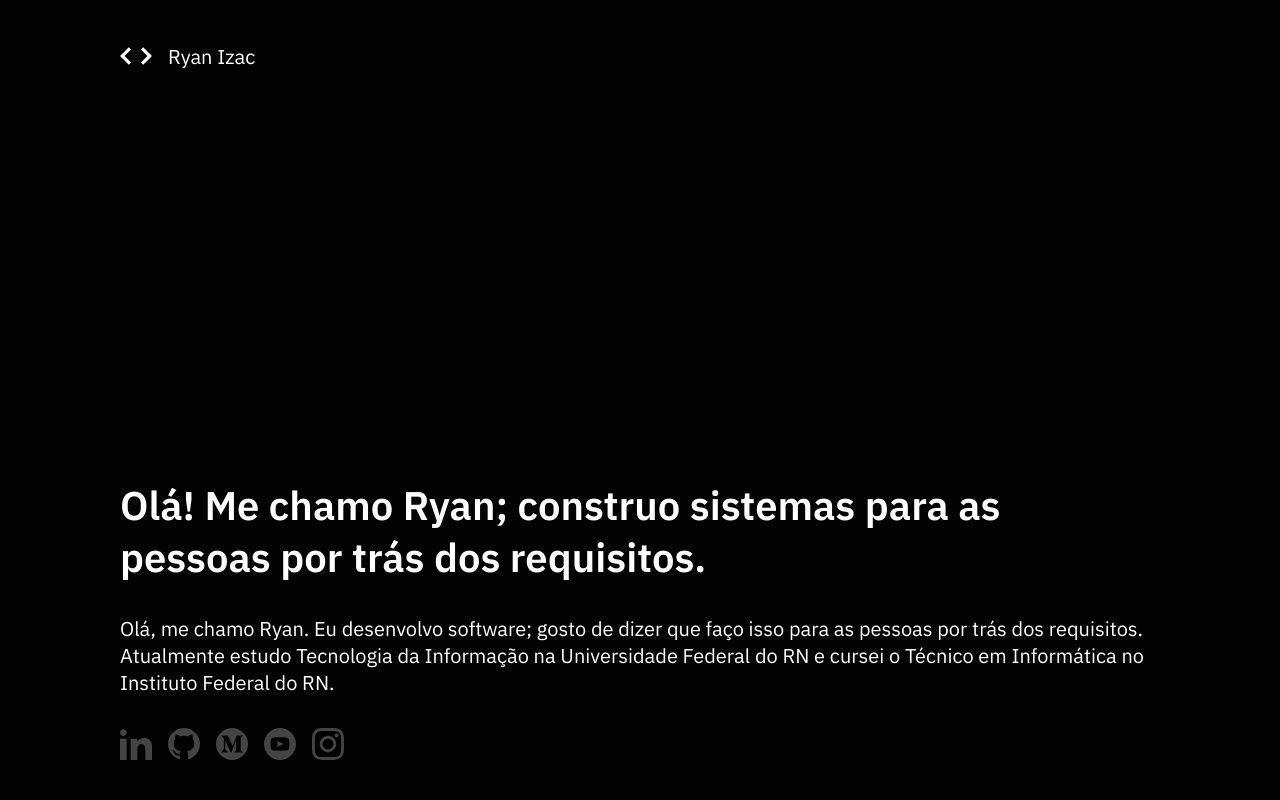
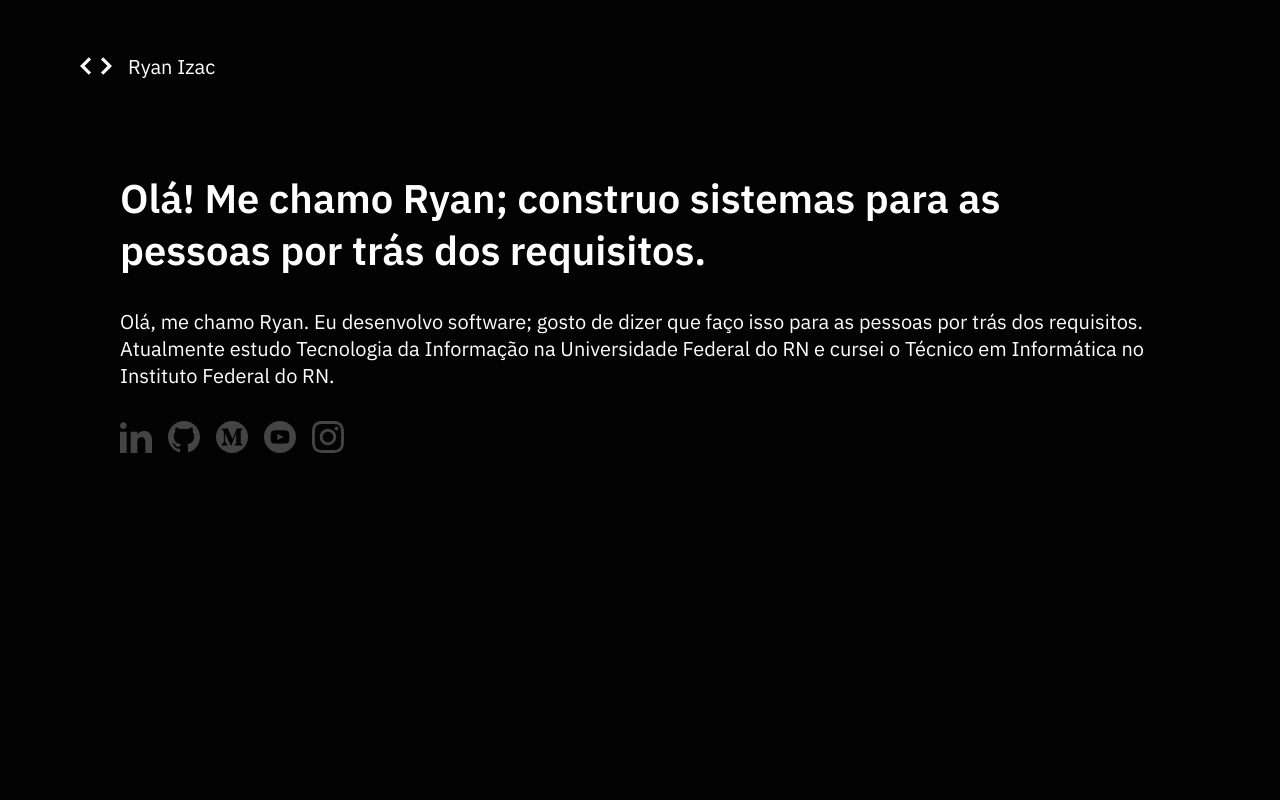
Before and after one commit to ryanizac/portfolio, a Next.js app: page / in a window 1280 px wide. Shown: the top 800 px of the page. Built offline with nearby package versions, Linux system fonts and the light colour scheme.

Commit message:
feat: move header from presentation section to homepage

```diff
--- a/src/components/HomePage/index.tsx
+++ b/src/components/HomePage/index.tsx
@@ -10,12 +10,14 @@ import { TechnologiesSection } from "./sections/TechnologiesSection";
 import { PresentationSection } from "./sections/PresentationSection";
 import { ArticlesSection } from "./sections/ArticlesSection";
 import { Footer } from "@components/template/Footer";
+import { Header } from "@components/template/Header";
 
 type HomePageProps = {};
 
 export function HomePage(props: HomePageProps) {
   return (
     <Container>
+      <Header />
       <Content>
         <PresentationSection />
         <WhoIAmSection />
--- a/src/components/HomePage/sections/PresentationSection/index.tsx
+++ b/src/components/HomePage/sections/PresentationSection/index.tsx
@@ -1,7 +1,4 @@
 import { Container } from "./styles";
-import { Header } from "@components/template/Header";
-import { Nav } from "@components/Nav";
-import { Logo } from "@components/Logo";
 import { Column } from "@components/template/Column";
 import { H1 } from "@components/template/H";
 import { P } from "@components/template/P";
@@ -11,11 +8,6 @@ import { SocialIcons } from "../../components/SocialIcons";
 export function PresentationSection() {
   return (
     <Container>
-      <Header>
-        <Nav>
-          <Logo />
-        </Nav>
-      </Header>
       <Column>
         <H1>
           Olá! Me chamo Ryan; construo sistemas para as pessoas por trás dos
--- a/src/components/template/Header.tsx
+++ /dev/null
@@ -1,5 +0,0 @@
-import styled from "styled-components";
-
-export const Header = styled.header`
-  display: flex;
-`;
--- /dev/null
+++ b/src/components/template/Header/index.tsx
@@ -0,0 +1,13 @@
+import { Container } from "./styles";
+import { Nav } from "@components/Nav";
+import { Logo } from "@components/Logo";
+
+export function Header() {
+  return (
+    <Container>
+      <Nav>
+        <Logo />
+      </Nav>
+    </Container>
+  );
+}
--- /dev/null
+++ b/src/components/template/Header/styles.ts
@@ -0,0 +1,10 @@
+import styled from "styled-components";
+
+export const Container = styled.header`
+  display: flex;
+  padding: 50px calc(100% - 1200px);
+
+  @media screen and (max-width: 1200px) {
+    padding: 50px 20px;
+  }
+`;
```
